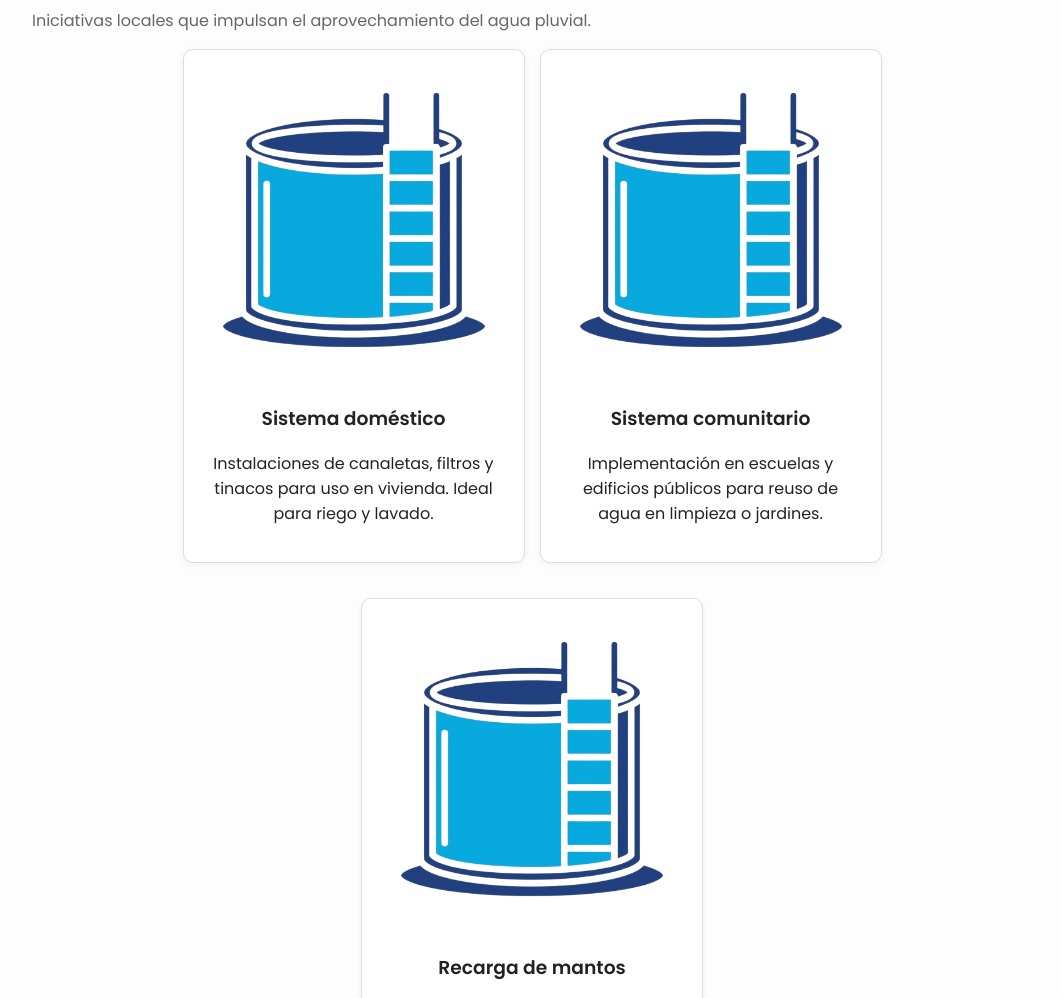
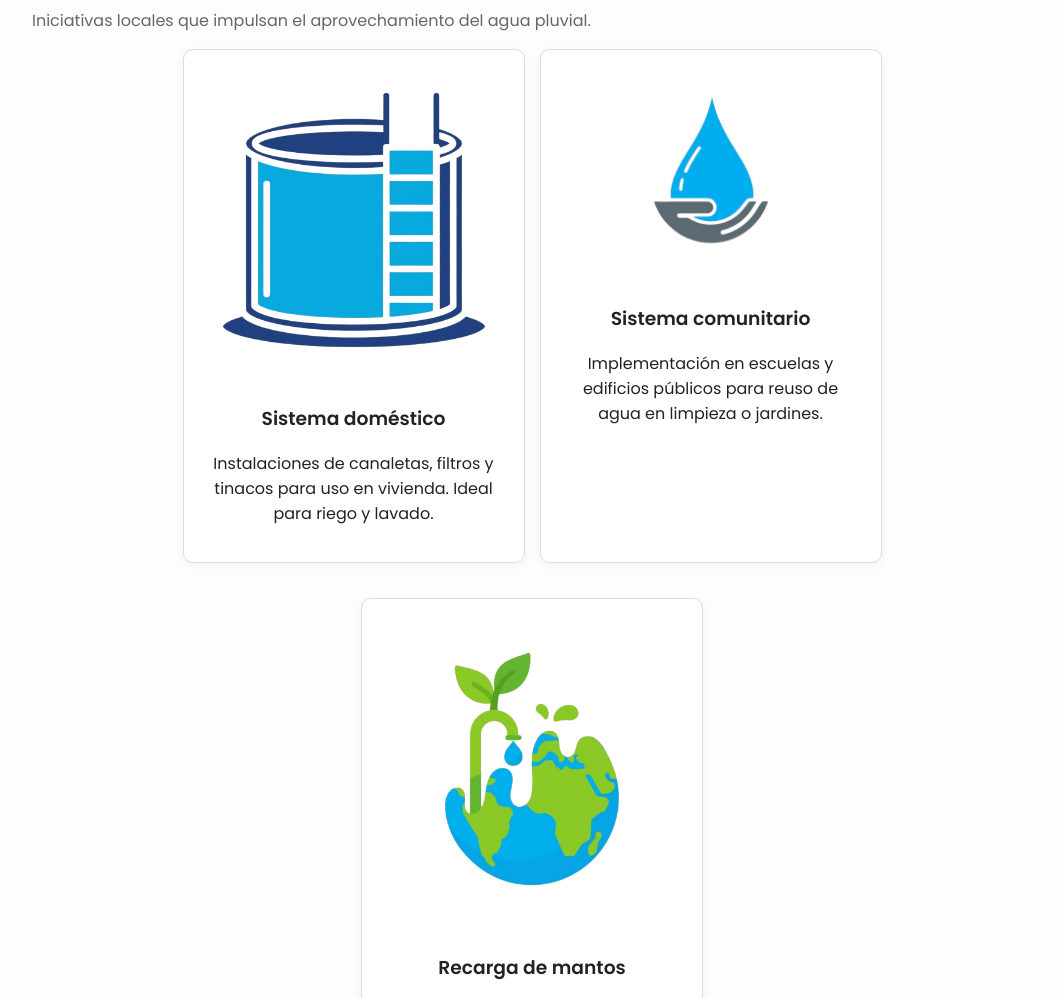
Before and after one commit to XN4TH4NX/captacion-agua-zinacantepec, a plain HTML site: page proyectos.html in a window 1280 px wide. Shown: the part 236-1234 px from the top of the page, without its empty margins (108-1170 px from the left). Drawn offline with Linux system fonts and the light colour scheme.

Commit message:
Update proyectos.html

```diff
--- a/proyectos.html
+++ b/proyectos.html
@@ -37,13 +37,13 @@
       </div>
 
       <div class="card project">
-        <img src="img/solucion1.png" alt="Proyecto comunitario">
+        <img src="img/solucion2.png" alt="Proyecto comunitario">
         <h3>Sistema comunitario</h3>
         <p>Implementación en escuelas y edificios públicos para reuso de agua en limpieza o jardines.</p>
       </div>
 
       <div class="card project">
-        <img src="img/solucion1.png" alt="Proyecto ecológico">
+        <img src="img/solucion3.png" alt="Proyecto ecológico">
         <h3>Recarga de mantos</h3>
         <p>Creación de zanjas y pozos de infiltración para aumentar la recarga de acuíferos locales.</p>
       </div>
```
